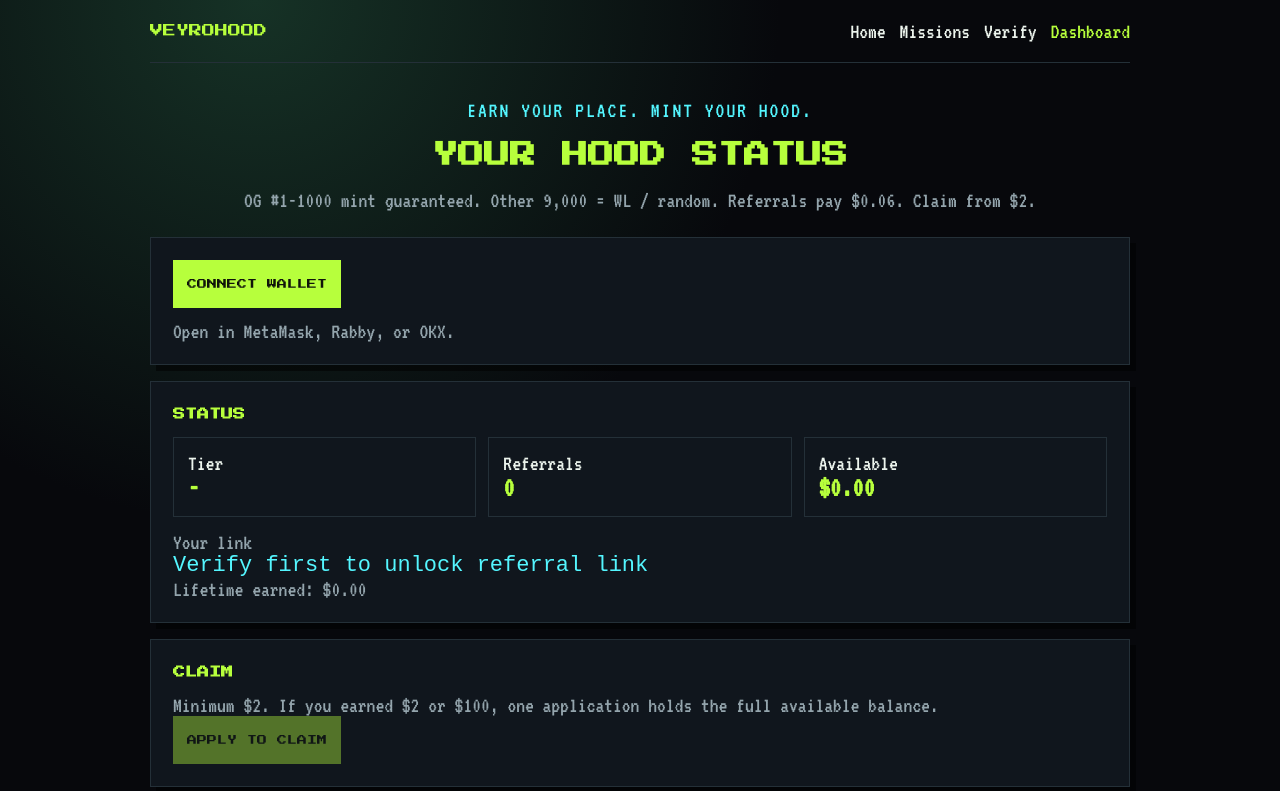
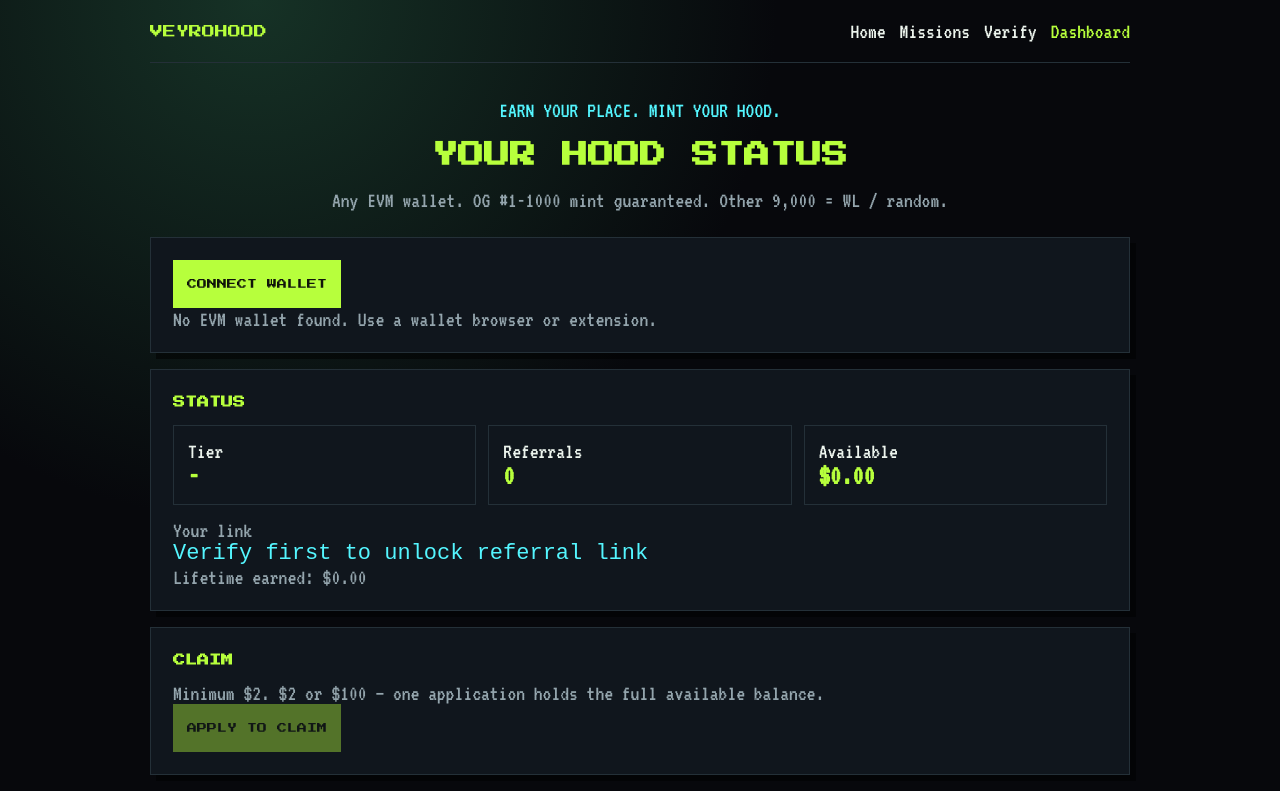
Before and after one commit to joinveyrohood/NFTwhitelist, a plain HTML site: page dashboard.html in a window 1280 px wide. Both pictures are taken after a click on the button "CONNECT WALLET". Shown: the top 791 px of the page. Drawn offline with Linux system fonts and the light colour scheme; no server answers.

Commit message:
Dashboard: connect any injected EVM wallet

```diff
--- a/dashboard.html
+++ b/dashboard.html
@@ -13,11 +13,11 @@ body{background:radial-gradient(circle at 20% 0,#163226 0%,transparent 36%),var(
 a{color:inherit;text-decoration:none}
 .wrap{width:min(980px,calc(100% - 32px));margin:auto}
 nav{display:flex;justify-content:space-between;align-items:center;gap:16px;padding:20px 0;border-bottom:1px solid var(--line);flex-wrap:wrap}
-.logo{font-family:"Press Start 2P",monospace;color:var(--green);font-size:13px;line-height:1.7}
+.logo{font-family:"Press Start 2P",monospace;color:var(--green);font-size:13px}
 .links{display:flex;gap:14px;flex-wrap:wrap}
 .links a.active,.links a:hover{color:var(--green)}
 .hero{padding:36px 0 10px;text-align:center}
-.eyebrow{color:var(--cyan);letter-spacing:2px}
+.eyebrow{color:var(--cyan)}
 h1,h2{font-family:"Press Start 2P",monospace;color:var(--green);line-height:1.7}
 h1{font-size:clamp(18px,4vw,26px);margin:12px 0}
 h2{font-size:12px;margin-bottom:12px}
@@ -26,10 +26,10 @@ h2{font-size:12px;margin-bottom:12px}
 .card{border:1px solid var(--line);padding:14px}
 .card b{display:block;color:var(--green);font-size:28px}
 button{min-height:48px;padding:0 14px;border:0;background:var(--green);color:#10150a;font-family:"Press Start 2P",monospace;font-size:10px;cursor:pointer}
-button:disabled{opacity:.4;cursor:not-allowed}
-.muted{color:var(--muted)}
-.status{margin-top:12px}
-code{color:var(--cyan);word-break:break-all}
+button:disabled{opacity:.4}
+.pick{display:none;margin-top:12px}
+.pick button{width:100%;margin-top:6px;background:#0b1116;color:var(--cyan);font-family:VT323,monospace;font-size:18px}
+.muted{color:var(--muted)}code{color:var(--cyan);word-break:break-all}
 @media(max-width:700px){.grid{grid-template-columns:1fr}}
 </style>
 </head>
@@ -47,12 +47,13 @@ code{color:var(--cyan);word-break:break-all}
 <section class="hero">
   <div class="eyebrow">EARN YOUR PLACE. MINT YOUR HOOD.</div>
   <h1>YOUR HOOD STATUS</h1>
-  <p class="muted">OG #1-1000 mint guaranteed. Other 9,000 = WL / random. Referrals pay $0.06. Claim from $2.</p>
+  <p class="muted">Any EVM wallet. OG #1-1000 mint guaranteed. Other 9,000 = WL / random.</p>
 </section>
 <section class="panel">
   <button id="connectBtn" type="button">CONNECT WALLET</button>
+  <div id="walletPick" class="pick"></div>
   <p id="walletLine" class="muted"></p>
-  <p id="statusLine" class="status muted">Connect the same wallet you verified with.</p>
+  <p id="statusLine" class="muted">Connect the same wallet you verified with. Phone users: open this page in the wallet browser.</p>
 </section>
 <section class="panel">
   <h2>STATUS</h2>
@@ -66,7 +67,7 @@ code{color:var(--cyan);word-break:break-all}
 </section>
 <section class="panel">
   <h2>CLAIM</h2>
-  <p class="muted">Minimum $2. If you earned $2 or $100, one application holds the full available balance.</p>
+  <p class="muted">Minimum $2. $2 or $100 — one application holds the full available balance.</p>
   <button id="claimBtn" type="button" disabled>APPLY TO CLAIM</button>
 </section>
 <section class="panel">
@@ -82,20 +83,37 @@ code{color:var(--cyan);word-break:break-all}
 const API_URL="https://veyrohood-api-v2.mdb885941.workers.dev";
 let wallet=null;
 function money(v){return "$"+Number(v||0).toFixed(2)}
+function discoverProviders(){
+  const found=new Map();
+  window.addEventListener("eip6963:announceProvider",event=>{const d=event.detail;if(d&&d.info&&d.provider)found.set(d.info.uuid||d.info.name,d)});
+  window.dispatchEvent(new Event("eip6963:requestProvider"));
+  const fallbacks=[[window.ethereum,"Browser EVM"],[window.okxwallet,"OKX Wallet"],[window.rabby,"Rabby"],[window.bitkeep&&window.bitkeep.ethereum,"Bitget"],[window.coinbaseWalletExtension,"Coinbase"],[window.tokenpocket,"TokenPocket"],[window.trustwallet,"Trust Wallet"],[window.phantom&&window.phantom.ethereum,"Phantom EVM"]];
+  fallbacks.forEach(([p,name])=>{if(p&&p.request)found.set(name,{info:{name,uuid:name},provider:p})});
+  if(window.ethereum&&window.ethereum.providers){window.ethereum.providers.forEach((p,i)=>found.set("injected-"+i,{info:{name:p.isMetaMask?"MetaMask":p.isRabby?"Rabby":"EVM Wallet "+(i+1),uuid:"inj-"+i},provider:p}))}
+  return [...found.values()];
+}
+async function connectWith(selected){
+  const accounts=await selected.provider.request({method:"eth_requestAccounts"});
+  wallet=accounts[0];
+  document.getElementById("walletLine").textContent=wallet+" · "+selected.info.name;
+  document.getElementById("connectBtn").textContent="WALLET CONNECTED";
+  document.getElementById("walletPick").style.display="none";
+  loadMe(); loadClaims();
+}
 document.getElementById("connectBtn").onclick=async()=>{
-  if(!window.ethereum) return document.getElementById("statusLine").textContent="Open in MetaMask, Rabby, or OKX.";
-  const accounts=await window.ethereum.request({method:"eth_requestAccounts"});
-  wallet=accounts[0];
-  document.getElementById("walletLine").textContent=wallet;
-  document.getElementById("connectBtn").textContent="WALLET CONNECTED";
-  loadMe(); loadClaims();
+  const list=discoverProviders();
+  if(!list.length){document.getElementById("statusLine").textContent="No EVM wallet found. Use a wallet browser or extension.";return;}
+  if(list.length===1) return connectWith(list[0]).catch(e=>document.getElementById("statusLine").textContent=e.message);
+  const box=document.getElementById("walletPick");
+  box.style.display="block";
+  box.innerHTML=list.map((w,i)=>"<button type='button' data-i='"+i+"'>"+w.info.name+"</button>").join("");
+  box.querySelectorAll("button").forEach(btn=>btn.onclick=()=>connectWith(list[Number(btn.dataset.i)]).catch(e=>document.getElementById("statusLine").textContent=e.message));
 };
 async function loadMe(){
   const res=await fetch(API_URL+"/api/me?wallet="+wallet);
   const data=await res.json();
   if(!data.success){document.getElementById("statusLine").textContent=data.error||"Not found";return;}
-  const tier=data.ogNumber?("OG #"+data.ogNumber):(data.paymentVerified?"VERIFIED / WL POOL":"NOT VERIFIED");
-  document.getElementById("tier").textContent=tier;
+  document.getElementById("tier").textContent=data.ogNumber?("OG #"+data.ogNumber):(data.paymentVerified?"VERIFIED / WL POOL":"NOT VERIFIED");
   document.getElementById("refs").textContent=String(data.referredCount||0);
   document.getElementById("avail").textContent=money(data.availableBalance);
   document.getElementById("earned").textContent=money(data.totalEarned);
```
